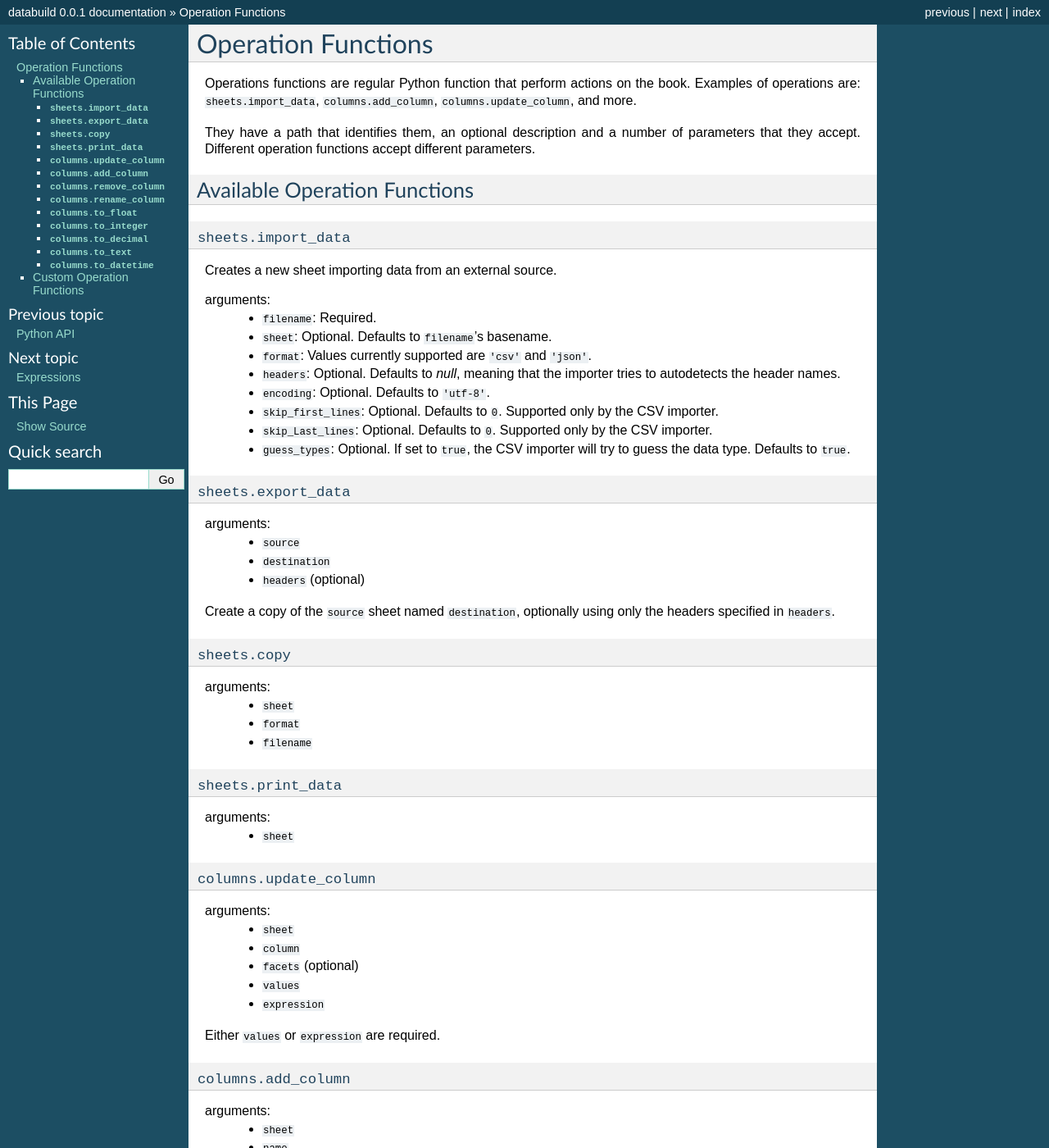
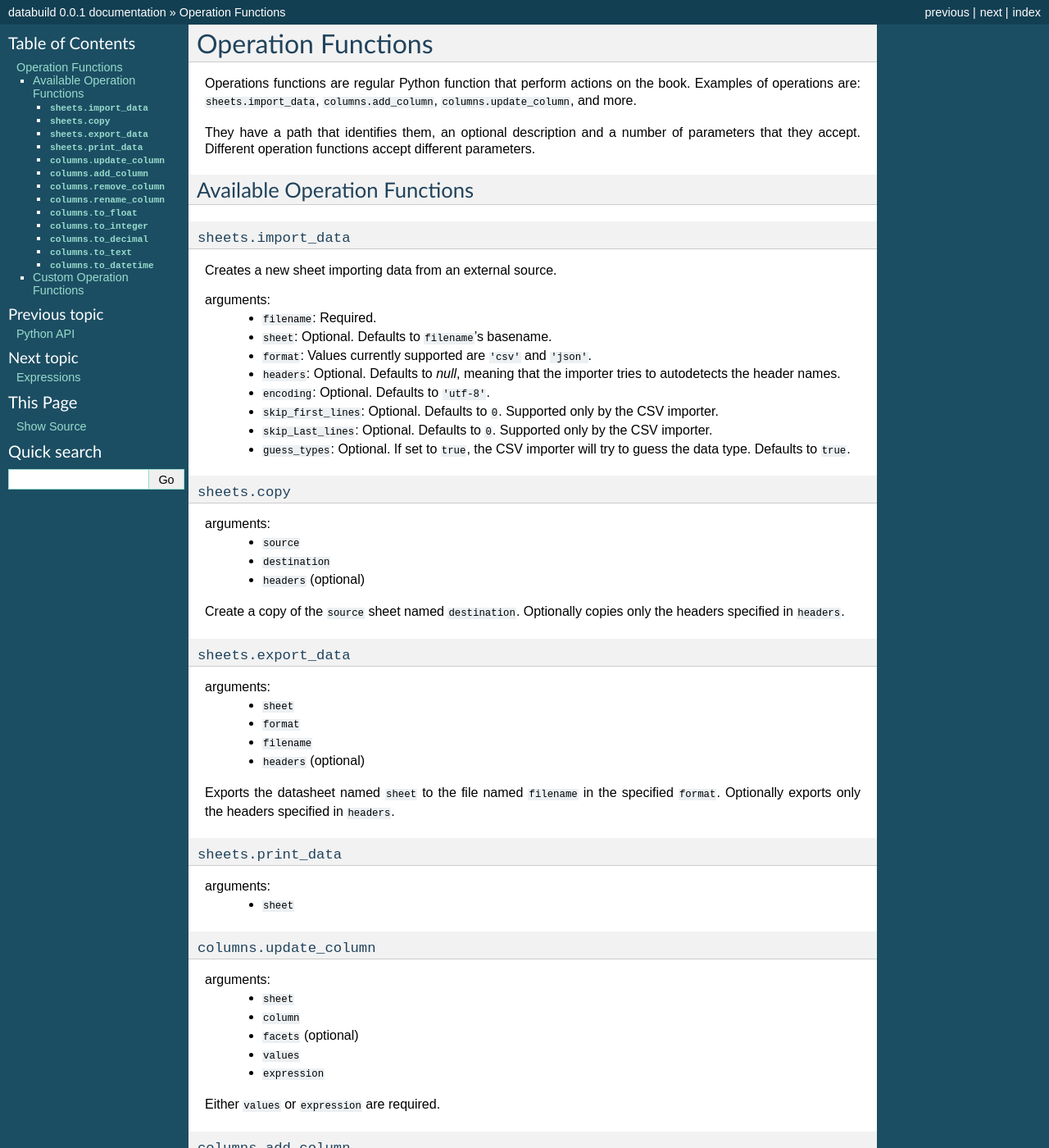
Before and after one commit to databuild/databuild, a Sphinx documentation site: the page built from docs/operations.rst, in a window 1280 px wide and 1400 px high. Shown: the whole window at 82% size. Built offline with Sphinx 7.4.7, drawn with Linux system fonts in a browser that asks for light colours.

Commit message:
doc fixes

```diff
--- a/docs/operations.rst
+++ b/docs/operations.rst
@@ -31,15 +31,18 @@ arguments:
     * ``destination``
     * ``headers`` (optional)
 
-Create a copy of the ``source`` sheet named ``destination``, optionally using only the headers specified in ``headers``.
+Create a copy of the ``source`` sheet named ``destination``. Optionally copies only the headers specified in ``headers``.
 
-``sheets.copy``
+``sheets.export_data``
 ~~~~~~~~~~~~~~~~~~~~
 
 arguments:
     * ``sheet``
     * ``format``
     * ``filename``
+    * ``headers`` (optional)
+
+Exports the datasheet named ``sheet`` to the file named ``filename`` in the specified ``format``. Optionally exports only the headers specified in ``headers``.
 
 ``sheets.print_data``
 ~~~~~~~~~~~~~~~~~~~~
```
Also changed, not shown: other parts of docs/operations.rst (+1 -1 lines).
